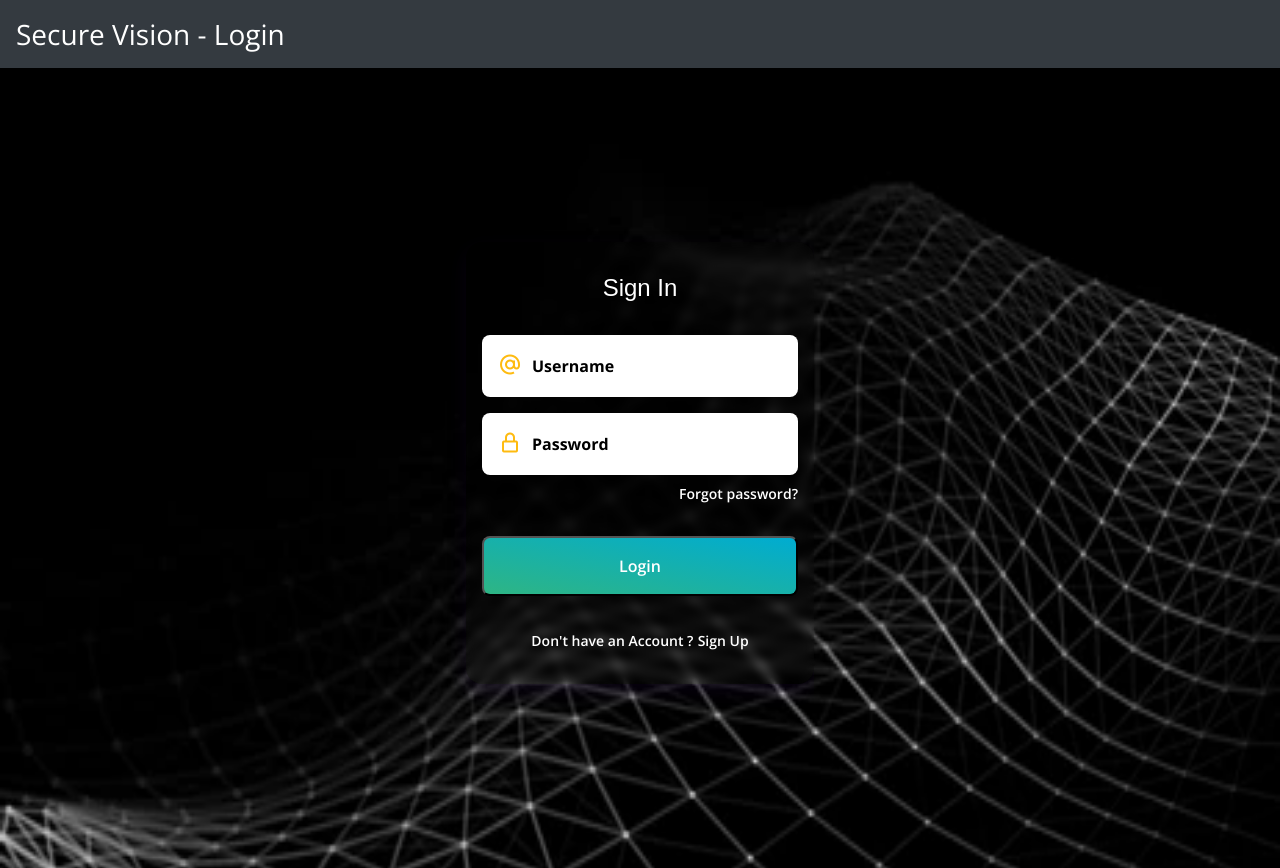
After one commit to CANDevs/SecureVision, a Flask app: page /login in a window 1280 px wide. The commit adds this page. Run offline with Flask 2, Linux system fonts and the light colour scheme; some libraries are stand-ins or nearby versions.

Commit message:
login page

```diff
--- a/main.py
+++ b/main.py
@@ -1,32 +1,91 @@
-from flask import Flask, render_template
+from flask import Flask, render_template, session, request, redirect, url_for, flash
+from flask_sqlalchemy import SQLAlchemy
+import hashlib
 from flask_cors import CORS
 from API.modelAPI import model_bp
 from API.dataAPI import data_bp
 
 app = Flask(__name__)
+db = SQLAlchemy(app)
 app.config['SEND_FILE_MAX_AGE_DEFAULT'] = 1
+app.config['SQLALCHEMY_DATABASE_URI'] = 'sqlite:///SecureVision.sqlite3'
+app.config['SQLALCHEMY_TRACK_MODIFICATIONS'] = False
+app.secret_key = "GRd2Gmxh8o"
+
+class User(db.Model):
+    id = db.Column(db.Integer, primary_key=True)
+    username = db.Column(db.String(80), nullable=False)
+    password = db.Column(db.String(300), nullable=False)
+
+    def __init__(self, username, password):
+        self.username = username
+        self.password = password
 
 
 CORS(app)
 app.register_blueprint(model_bp)
 app.register_blueprint(data_bp)
 
-
 @app.route('/')
 def home():
-    title = 'Secure Vision'
-    return render_template('index.html', title=title)
+    if "user" in session:
+        user = session["user"]
+        title = f'Secure Vision - { user }'
+        return render_template('index.html', title=title)
+    else:
+        flash("You need to login first")
+        return redirect(url_for('login'))
 
 @app.route('/compare')
 def compare():
-    title = "Secure Vision - Compare Models"
-    return render_template('compare.html', title=title)
+    if "user" in session:
+        title = "Secure Vision - Compare Models"
+        return render_template('compare.html', title=title)
+    else:
+        flash("You need to login first")
+        return redirect(url_for('login'))
+
 
 @app.route('/about')
 def about_us():
-    title = "Secure Vision - About Us"
-    return render_template('about.html',title=title)
+    if "user" in session:
+        title = "Secure Vision - About Us"
+        return render_template('about.html',title=title)
+    else:
+        flash("You need to login first")
+        return redirect(url_for('login'))
+
+@app.route('/login',methods=["POST", "GET"])
+def login():
+    if request.method == "POST":
+        user_name = request.form['uname']
+        password = request.form['password']
+        password = hashlib.sha256(password.encode('utf-8'))
+        password = password.hexdigest()
+        res = User.query.filter_by(username=user_name, password=password).first()
+        if res:
+            session['user'] = user_name
+            flash("Login Successful")
+            return redirect(url_for('home'))
+        else:
+            title = "Secure Vision - Login"
+            flash("Invalid Credentials")
+            return render_template('login.html', title=title)
+    else:
+        if "user" in session:
+            user = session["user"]
+            title = f'Secure Vision - { user }'
+            return redirect(url_for('home'))
+        title = "Secure Vision - Login"
+        return render_template('login.html', title=title)
+
+@app.route('/logout')
+def logout():
+    flash("You have beed logged out!")
+    session.pop("user", None)
+    return redirect(url_for('login'))
 
 
 if __name__ == '__main__':
+    db.create_all()
     app.run(debug=True)
--- /dev/null
+++ b/static/css/login.css
@@ -0,0 +1,256 @@
+/*===== GOOGLE FONTS =====*/
+@import url("https://fonts.googleapis.com/css2?family=Open+Sans:wght@400;600;700&display=swap");
+
+/*===== VARIABLES CSS =====*/
+:root{
+  /*===== Colores =====*/
+  --first-color: #fff  ;
+  --first-color-dark: #fff;
+  --first-color-light: #000;
+  --first-color-lighten: #000;
+
+  /*===== Font and typography =====*/
+  --body-font: 'Open Sans', sans-serif;
+  --h1-font-size: 1.5rem;
+  --normal-font-size: .938rem;
+  --small-font-size: .813rem;
+}
+
+@media screen and (min-width: 768px){
+  :root{
+    --normal-font-size: 1rem;
+    --small-font-size: .875rem;
+  }
+}
+
+/*===== BASE =====*/
+*,::before,::after{
+  box-sizing: border-box;
+}
+
+body{
+  margin: 0;
+  padding: 0;
+  font-family: var(--body-font);
+  font-size: var(--normal-font-size);
+  color: var(--first-color-dark);
+  background-image: url("../img1.jpg") ;
+  background-repeat: no-repeat;
+  background-size: 100% 115%;
+  justify-items: center;
+}
+
+h1{
+  margin: 0;
+}
+
+a{
+  text-decoration: none;
+}
+
+img{
+  max-width: 100%;
+  height: auto;
+  display: block;
+}
+
+/*===== LOGIN =====*/
+.login{
+  display: grid;
+  grid-template-columns: 100%;
+  height: 100vh;
+  justify-content: center;
+  margin-right: 10em;
+}
+
+.login__content{
+  display: grid;
+}
+
+.login__img{
+  justify-self: center;
+}
+
+.login__img img{
+  width: 310px;
+  margin-top: 1.5rem;
+}
+
+.login__forms{
+  position: relative;
+  height: 368px;
+  left: 0;
+  right: 0;
+}
+
+.login__registre, .login__create{
+  position: absolute;
+  bottom: 1rem;
+  width: 100%;
+  backdrop-filter: blur(5px);
+
+  padding: 2rem 1rem;
+  border-radius: 1rem;
+  text-align: center;
+  box-shadow: 0 8px 20px rgba(35,0,77,.2);
+  animation-duration: .4s;
+  animation-name: animate-login;
+}
+
+@keyframes animate-login{
+  0%{
+    transform: scale(1,1);
+  }
+  50%{
+    transform: scale(1.1,1.1);
+  }
+  100%{
+    transform: scale(1,1);
+  }
+}
+
+.login__title{
+  font-size: var(--h1-font-size);
+  margin-bottom: 2rem;
+  color: #fff;
+}
+
+.login__box{
+  display: grid;
+  grid-template-columns: max-content 1fr;
+  column-gap: .5rem;
+  padding: 1.125rem 1rem;
+  background-color: #fff;
+  margin-top: 1rem;
+  border-radius: .5rem;
+}
+
+
+.login__icon{
+  font-size: 1.5rem;
+  color: #febb10;
+}
+
+.login__input{
+  border: none;
+  outline: none;
+  font-size: var(--normal-font-size);
+  font-weight: 700;
+  color: #000;
+}
+
+.login__input::placeholder{
+  font-size: var(--normal-font-size);
+  font-family: var(--body-font);
+  color: var(--first-color-light);
+}
+
+.login__forgot{
+  display: block;
+  width: max-content;
+  margin-left: auto;
+  margin-top: .5rem;
+  font-size: var(--small-font-size);
+  font-weight: 600;
+  color: #fff;
+}
+
+.login__button{
+  display: block;
+  padding: 1rem;
+  margin: 2rem 0;
+  background-image: linear-gradient(to bottom left, #00acd1  ,#2eb584);
+  color: #FFF;
+  font-weight: 600;
+  text-align: center;
+  border-radius: .5rem;
+  transition: .3s;
+  width: 100%;
+}
+
+.login__button:hover{
+  background-color: var(--first-color-dark);
+}
+
+.login__account, .login__signin, .login__signup{
+  font-weight: 600;
+  font-size: var(--small-font-size);
+}
+
+.login__account{
+  color: var(--first-color-dark);
+}
+
+.login__signin, .login__signup{
+  color: var(--first-color);
+  cursor: pointer;
+}
+
+.login__social{
+  margin-top: 2rem;
+}
+
+.login__social-icon{
+  font-size: 1.5rem;
+  color: var(--first-color-dark);
+  margin: 0 1.5rem;
+}
+
+/*Show login*/
+.block{
+  display: block;
+}
+
+/*Hidden login*/
+.none{
+  display: none;
+}
+
+/* ===== MEDIA QUERIES =====*/
+@media screen and (min-width: 576px){
+  .login__forms{
+    width: 348px;
+    justify-self: center;
+  }
+}
+
+@media screen and (min-width: 1024px){
+  .login{
+    height: 100vh;
+    overflow: hidden;
+  }
+
+  .login__content{
+    grid-template-columns: repeat(2, max-content);
+    justify-content: center;
+    align-items: center;
+    margin-left: 10rem;
+  }
+
+  .login__img{
+    display: flex;
+    width: 600px;
+    height: 588px;
+    background-color: var(--first-color-lighten);
+    backdrop-filter: blur(5px);
+    border-radius: 1rem;
+    padding-left: 1rem;
+  }
+
+  .login__img img{
+    width: 390px;
+    margin-top: 0;
+  }
+
+  .login__registre, .login__create{
+    left: 0;
+    right: 0;
+  }
+
+  .login__registre{
+    bottom: -2rem;
+  }
+}
+.g-recaptcha{
+  margin: 1em 0 0 0.4em;
+}
--- /dev/null
+++ b/static/js/login.js
@@ -0,0 +1,25 @@
+const signUp = document.getElementById('sign-up')
+const signIn = document.getElementById('sign-in')
+const loginIn = document.getElementById('login-in')
+const loginUp = document.getElementById('login-up')
+
+
+signUp.addEventListener('click', () => {
+    // Remove classes first if they exist
+    loginIn.classList.remove('block')
+    loginUp.classList.remove('none')
+
+    // Add classes
+    loginIn.classList.toggle('none')
+    loginUp.classList.toggle('block')
+})
+
+signIn.addEventListener('click', () => {
+    // Remove classes first if they exist
+    loginIn.classList.remove('none')
+    loginUp.classList.remove('block')
+
+    // Add classes
+    loginIn.classList.toggle('block')
+    loginUp.classList.toggle('none')
+})
--- a/templates/base.html
+++ b/templates/base.html
@@ -12,11 +12,13 @@
 </head>
 
 <body>
+    {% if session['user'] %}
     <nav class="navbar navbar-expand-lg navbar-dark bg-dark" style="width: 100%;">
         <!-- <h1 style="color: white">{{ title }}</h1> -->
         <span class="navbar-brand mb-0 h1" style="font-size: 1.75em;">{{ title }}</span>
 
         <div class="collapse navbar-collapse justify-content-end" id="navbarNav" style="float: right;">
+
             <ul class="navbar-nav">
                 <li class="nav-item {{ 'active' if active_page == 'home' else '' }}">
                     <a class="nav-link" href="{{url_for('home')}}">Home <span class="sr-only">(current)</span></a>
@@ -27,9 +29,20 @@
                 <li class="nav-item {{ 'active' if active_page == 'about' else '' }}">
                     <a class="nav-link" href="{{url_for('about_us')}}">About Us <span class="sr-only">(current)</span></a>
                 </li>
+                <li class="nav-item {{ 'active' if active_page == 'about' else '' }}">
+                    <a class="nav-link" href="{{url_for('logout')}}">Logout<span class="sr-only">(current)</span></a>
+                </li>
+
             </ul>
+
         </div>
     </nav>
+    {% else %}
+    <nav class="navbar navbar-expand-lg navbar-dark bg-dark" style="width: 100%;">
+        <!-- <h1 style="color: white">{{ title }}</h1> -->
+        <span class="navbar-brand mb-0 h1" style="font-size: 1.75em;">{{ title }}</span>
+    </nav>
+    {% endif %}
     {% block body %} {% endblock %}
 </body>
 
--- /dev/null
+++ b/templates/login.html
@@ -0,0 +1,66 @@
+{% extends 'base.html' %}
+
+{% block head %}
+<link rel="stylesheet" href="{{url_for('static', filename='css/login.css')}}">
+
+<!-- ===== BOX ICONS ===== -->
+<link href='https://cdn.jsdelivr.net/npm/boxicons@2.0.5/css/boxicons.min.css' rel='stylesheet'>
+
+{% endblock %}
+
+{% block body %}
+{% with messages = get_flashed_messages() %}
+    {% if messages %}
+        {% for msg in messages %}
+            <p style="display: flex; text-align:center; justify-content: center; color: white;">{{ msg }}</p>
+        {% endfor %}
+    {% endif %}
+{% endwith %}
+<div class="login">
+    <div class="login__content">
+
+        <div class="login__forms">
+
+            <form action="" class="login__registre" id="login-in" method="POST">
+                <h1 class="login__title">Sign In</h1>
+                <div class="login__box">
+                    <i class='bx bx-at login__icon'></i>
+                    <input type="text" placeholder="Username" class="login__input" name="uname" required>
+                </div>
+                <div class="login__box">
+                    <i class='bx bx-lock-alt login__icon'></i>
+                    <input type="password" placeholder="Password" class="login__input" name="password" required>
+                </div>
+                <a href="" class="login__forgot" data-toggle="modal" data-target="#forgot-pass"
+                    data-dismiss="modal">Forgot password?</a>
+                <button type="submit" class="login__button" name="s_login">Login</button>
+
+                <div>
+                    <span class="login__account">Don't have an Account ?</span>
+                    <span class="login__signin" id="sign-up">Sign Up</span>
+                </div>
+            </form>
+
+            <form action="process.php" method="POST" class="login__create none" id="login-up">
+                <h1 class="login__title">Create Account</h1>
+                <div class="login__box">
+                    <i class='bx bx-at login__icon'></i>
+                    <input type="email" placeholder="E-mail Id" class="login__input" name="email">
+                </div>
+                <!-- <div class="form-group">
+                  <div class="g-recaptcha" data-sitekey="6LcKO9YUAAAAACbPWX-dAW5GieTUnZ1ByaOfylTm"></div>
+                </div> -->
+                <button type="submit" class="login__button" name="reg">Sign Up</button>
+                <div>
+                    <span class="login__account">Already have an Account ?</span>
+                    <span class="login__signup" id="sign-in">Sign In</span>
+                </div>
+            </form>
+
+        </div>
+    </div>
+</div>
+
+<!--===== MAIN JS =====-->
+<script src="{{url_for('static',filename='js/login.js')}}"></script>
+{% endblock %}
```
Also changed, not shown: templates/index.html (+7 -1 lines), SecureVision.sqlite3 (added).
